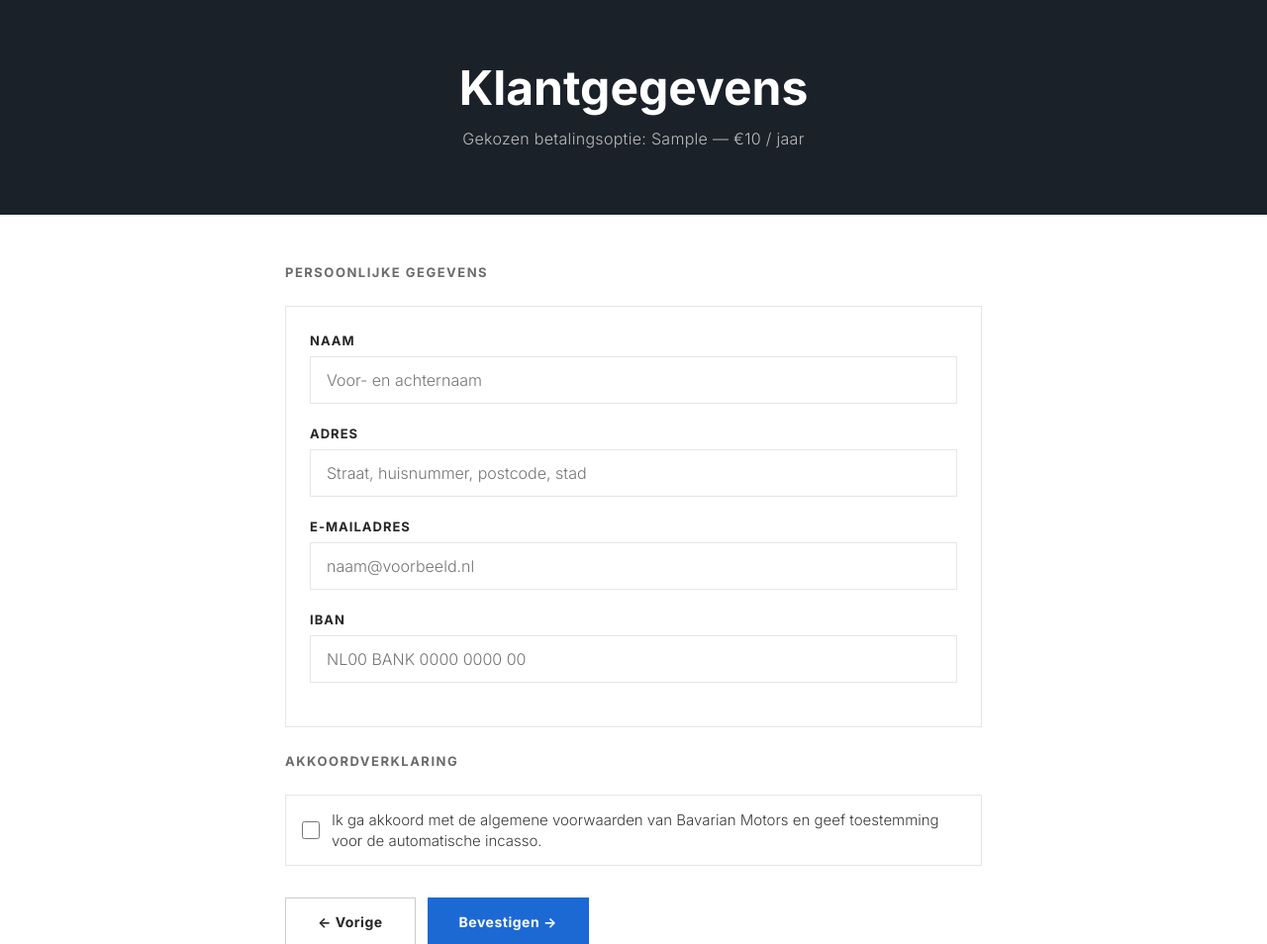
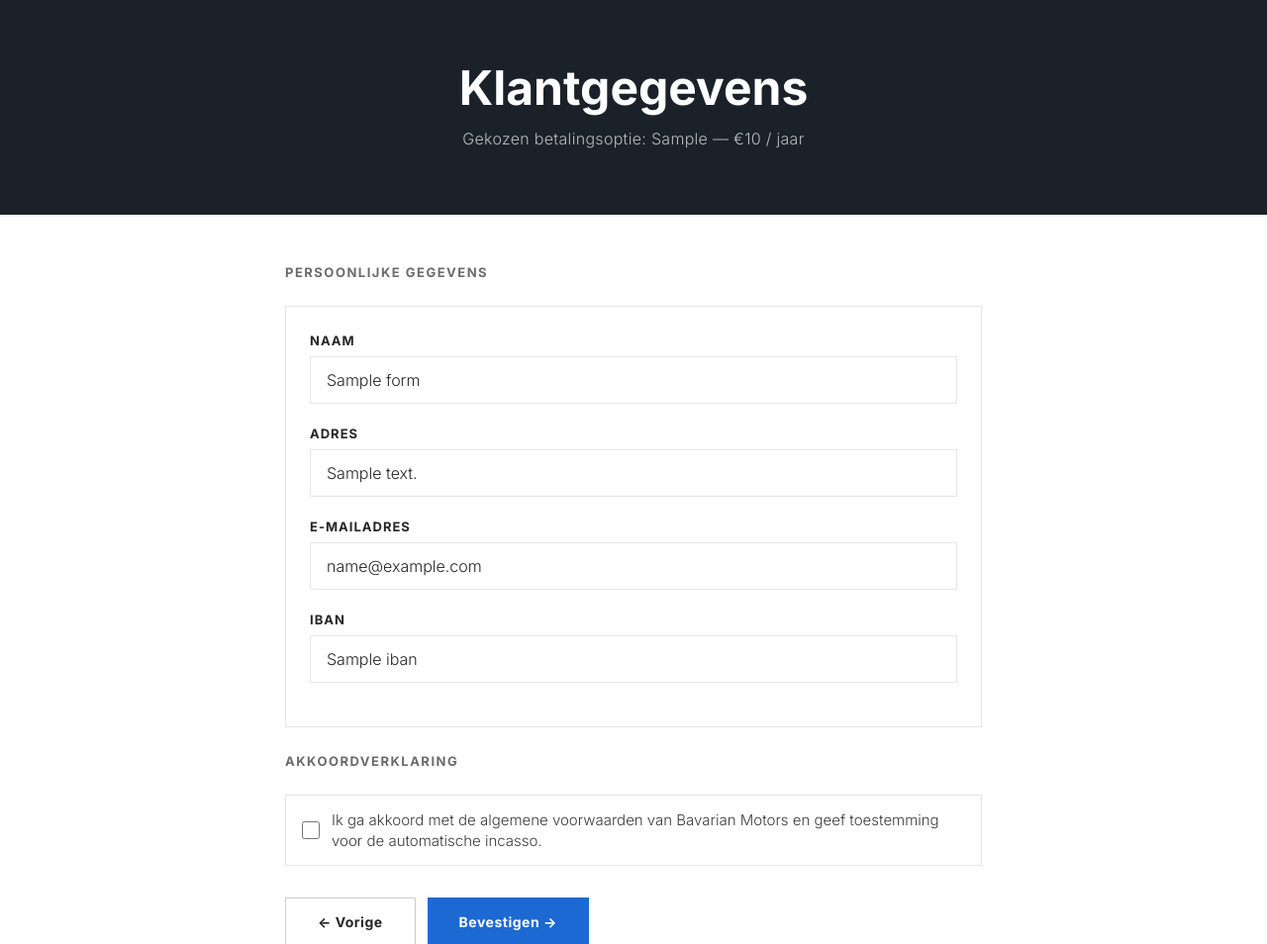
Before and after one commit to apostelov/flask-app, a Flask app: template templates/customer_info.html in a window 1280 px wide. Shown: the part 122-1076 px from the top of the page at 99% size. Run offline with Flask 3, Linux system fonts and the light colour scheme; the template is opened without the code that fills it: most values are stand-ins (such as "Sample title", 1, 10 or a date in 2020).

Commit message:
Move secret key to .env and add IBAN validation
- Load SECRET_KEY from .env via python-dotenv; app refuses to start
  if the variable is missing so misconfig is caught early
- Add validate_iban() using the ISO 7064 mod-97 checksum algorithm;
  invalid IBANs show an error and restore all filled-in form fields
- Add python-dotenv to requirements.txt
- Extend .gitignore to cover .env.*

https://claude.ai/code/session_01DqZcT21veQ23puYuVUaAwZ

```diff
--- a/app.py
+++ b/app.py
@@ -1,8 +1,15 @@
 from flask import Flask, render_template, request, redirect, url_for, session
 import requests
+import os
+import re
+from dotenv import load_dotenv
+
+load_dotenv()
 
 app = Flask(__name__)
-app.secret_key = "5zli3ji59h320xyeu6bss5s9uobd2l5pio03fdbc7cb4jyy9ws"
+app.secret_key = os.environ.get("SECRET_KEY")
+if not app.secret_key:
+    raise RuntimeError("SECRET_KEY is not set. Maak een .env bestand aan met SECRET_KEY=...")
 
 # RDW API URL
 RDW_API_URL = "https://opendata.rdw.nl/resource/m9d7-ebf2.json"
@@ -28,6 +35,16 @@ HOURLY_RATE = 85  # Standaard uurtarief in euro's
 
 # VAT percentage
 VAT_RATE = 0.21  # 21%
+
+# Helperfunctie: IBAN validatie
+def validate_iban(iban: str) -> bool:
+    iban = iban.replace(" ", "").upper()
+    if not re.match(r'^[A-Z]{2}[0-9]{2}[A-Z0-9]{4,}$', iban):
+        return False
+    # Verplaats de eerste 4 tekens naar achteren en converteer naar cijfers
+    rearranged = iban[4:] + iban[:4]
+    numeric = "".join(str(ord(c) - 55) if c.isalpha() else c for c in rearranged)
+    return int(numeric) % 97 == 1
 
 # Helperfunctie: voertuiggegevens ophalen
 def fetch_vehicle_data(license_plate):
@@ -153,11 +170,24 @@ def customer_info():
         return redirect(url_for("calculator"))
 
     if request.method == "POST":
+        iban = request.form.get("iban", "").strip()
+        if not validate_iban(iban):
+            return render_template(
+                "customer_info.html",
+                vehicle_data=vehicle_data,
+                payment_option=session.get("payment_option"),
+                annual_cost_excl_vat=session.get("annual_cost_excl_vat"),
+                annual_cost_incl_vat=session.get("annual_cost_incl_vat"),
+                monthly_cost_excl_vat=session.get("monthly_cost_excl_vat"),
+                monthly_cost_incl_vat=session.get("monthly_cost_incl_vat"),
+                error="Ongeldig IBAN. Controleer het rekeningnummer (bijv. NL91 ABNA 0417 1643 00).",
+                form_data=request.form,
+            )
         session["customer_data"] = {
             "name": request.form.get("name"),
             "address": request.form.get("address"),
             "email": request.form.get("email"),
-            "iban": request.form.get("iban"),
+            "iban": iban.replace(" ", "").upper(),
             "signature": request.form.get("signature"),
         }
         return redirect(url_for("confirmation"))
--- a/requirements.txt
+++ b/requirements.txt
@@ -1,4 +1,5 @@
 blinker==1.9.0
+python-dotenv==1.2.2
 certifi==2024.12.14
 charset-normalizer==3.4.1
 click==8.1.8
--- a/templates/customer_info.html
+++ b/templates/customer_info.html
@@ -44,25 +44,34 @@
 
     <main class="page-body">
 
+        {% if error %}
+        <div class="alert">{{ error }}</div>
+        {% endif %}
+
         <form method="POST">
 
             <p class="section-label">Persoonlijke gegevens</p>
             <div class="card">
                 <div class="form-group">
                     <label for="name">Naam</label>
-                    <input type="text" id="name" name="name" required placeholder="Voor- en achternaam">
+                    <input type="text" id="name" name="name" required placeholder="Voor- en achternaam"
+                        value="{{ form_data.name if form_data else '' }}">
                 </div>
                 <div class="form-group">
                     <label for="address">Adres</label>
-                    <input type="text" id="address" name="address" required placeholder="Straat, huisnummer, postcode, stad">
+                    <input type="text" id="address" name="address" required placeholder="Straat, huisnummer, postcode, stad"
+                        value="{{ form_data.address if form_data else '' }}">
                 </div>
                 <div class="form-group">
                     <label for="email">E-mailadres</label>
-                    <input type="email" id="email" name="email" required placeholder="naam@voorbeeld.nl">
+                    <input type="email" id="email" name="email" required placeholder="naam@voorbeeld.nl"
+                        value="{{ form_data.email if form_data else '' }}">
                 </div>
                 <div class="form-group">
                     <label for="iban">IBAN</label>
-                    <input type="text" id="iban" name="iban" required placeholder="NL00 BANK 0000 0000 00">
+                    <input type="text" id="iban" name="iban" required placeholder="NL00 BANK 0000 0000 00"
+                        value="{{ form_data.iban if form_data else '' }}"
+                        style="{% if error %}border-color: var(--error);{% endif %}">
                 </div>
             </div>
 
```
Also changed, not shown: 1 other file.
